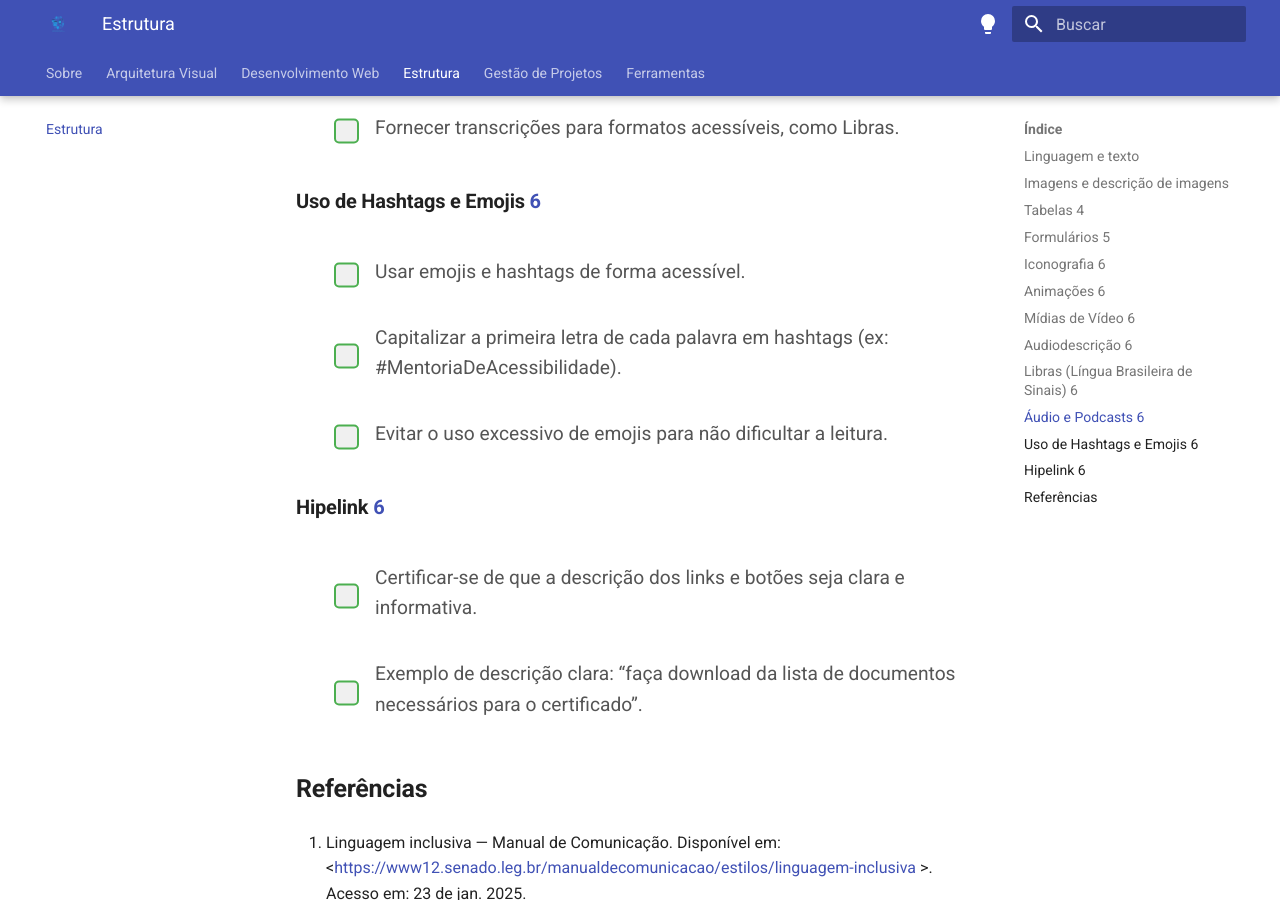
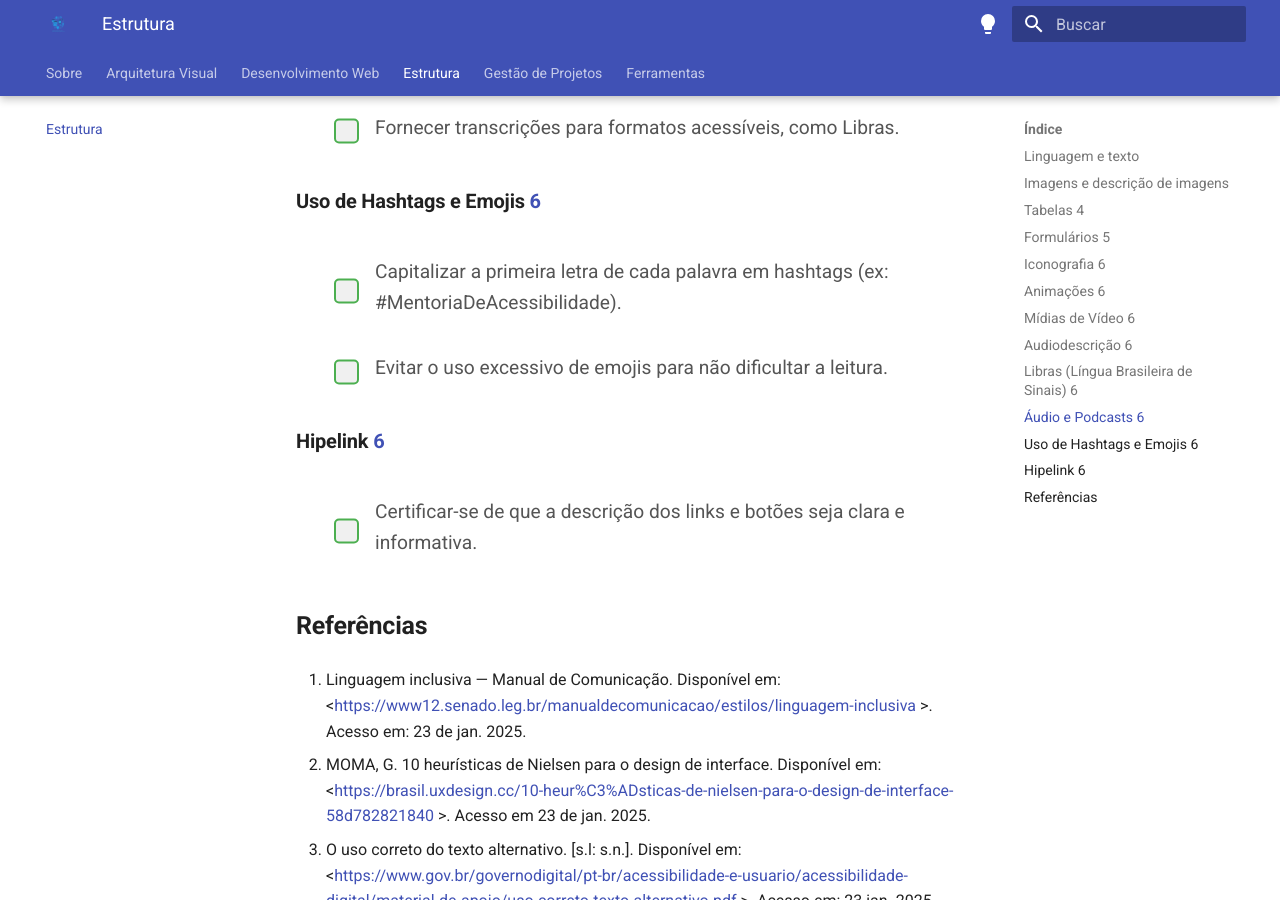
Before and after one commit to henriquecq/Acessibilidade_pp, an MkDocs documentation site: the page built from docs/estrutura/estrutura.md, in a window 1280 px wide and 900 px high, scrolled down 3048 px. Built offline with MkDocs 1.6.1 and Material for MkDocs 9.7.7, drawn with Linux system fonts in a browser that asks for light colours.

Commit message:
Update estrutura.md

```diff
--- a/docs/estrutura/estrutura.md
+++ b/docs/estrutura/estrutura.md
@@ -109,7 +109,6 @@ As boas práticas de design em sites e aplicativos são fundamentais para garant
 
 
 <ul class="checklist">
-    <li><input type="checkbox" id="task1"><label for="task1"> Usar emojis e hashtags de forma acessível.</label></li>
   <li><input type="checkbox" id="task1"><label for="task1"> Capitalizar a primeira letra de cada palavra em hashtags (ex: #MentoriaDeAcessibilidade).</label></li>
    <li><input type="checkbox" id="task1"><label for="task1"> Evitar o uso excessivo de emojis para não dificultar a leitura.</label></li>
 </ul>
@@ -118,7 +117,6 @@ As boas práticas de design em sites e aplicativos são fundamentais para garant
 
   <ul class="checklist">
     <li><input type="checkbox" id="task1"><label for="task1">Certificar-se de que a descrição dos links e botões seja clara e informativa.</label></li>
-  <li><input type="checkbox" id="task1"><label for="task1"> Exemplo de descrição clara: “faça download da lista de documentos necessários para o certificado”.</label></li>
 </ul>
 
 ## **Referências**
```
